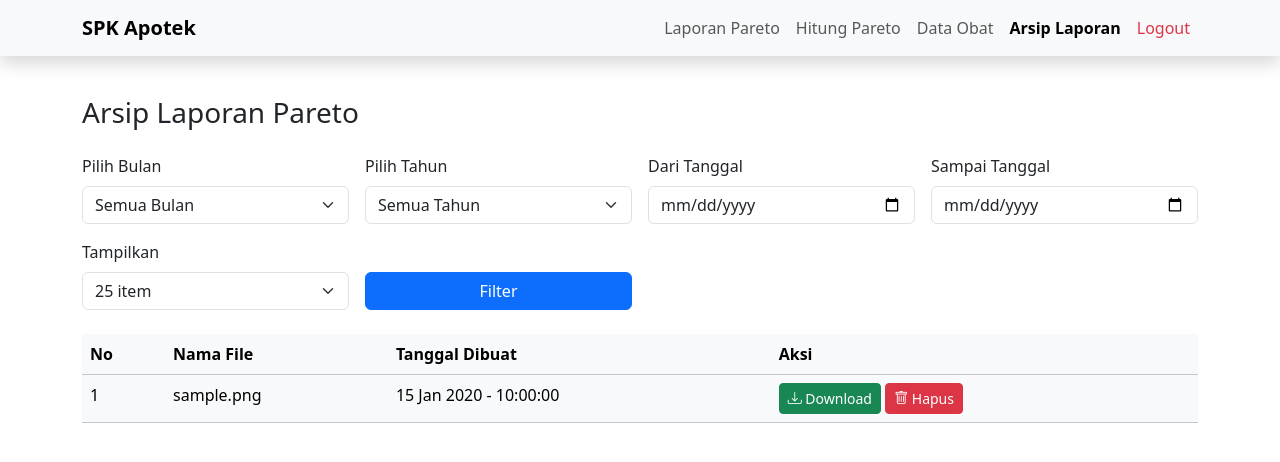
After one commit to furqon1728/spk-apotek-pareto, a PHP site: page /arsip-laporan.php in a window 1280 px wide. The commit adds this page. Shown: the top 462 px of the page. Run offline with PHP 8.4, Linux system fonts and the light colour scheme; tables that the repository leaves empty hold one stand-in row (values such as "Sample post").

Commit message:
menambah fitur arsip laporan

```diff
--- /dev/null
+++ b/arsip-laporan.php
@@ -0,0 +1,253 @@
+<?php
+include 'koneksi.php';
+
+// Ambil nilai GET
+$page = isset($_GET['page']) ? (int)$_GET['page'] : 1;
+
+// Pilihan jumlah item per halaman
+$limitOptions = [10, 25, 50, 100];
+$limit = isset($_GET['limit']) && in_array((int)$_GET['limit'], $limitOptions)
+    ? (int)$_GET['limit']
+    : 25;
+
+$offset = ($page - 1) * $limit;
+
+// Ambil filter GET
+$bulan  = isset($_GET['bulan'])  ? $_GET['bulan']  : '';
+$tahun  = isset($_GET['tahun'])  ? $_GET['tahun']  : '';
+$dari   = isset($_GET['dari'])   ? $_GET['dari']   : '';
+$sampai = isset($_GET['sampai']) ? $_GET['sampai'] : '';
+
+// Base query
+$where = "WHERE 1";
+
+// Filter rentang tanggal
+if (!empty($dari) && !empty($sampai)) {
+    $where .= " AND DATE(tanggal) BETWEEN '$dari' AND '$sampai'";
+} elseif (!empty($dari)) {
+    $where .= " AND DATE(tanggal) >= '$dari'";
+} elseif (!empty($sampai)) {
+    $where .= " AND DATE(tanggal) <= '$sampai'";
+}
+
+// Filter bulan
+if (!empty($bulan)) {
+    $where .= " AND MONTH(tanggal) = '$bulan'";
+}
+
+// Filter tahun
+if (!empty($tahun)) {
+    $where .= " AND YEAR(tanggal) = '$tahun'";
+}
+
+// Query data arsip
+$query = "SELECT * FROM arsip_laporan $where ORDER BY tanggal DESC LIMIT $limit OFFSET $offset";
+$sql = mysqli_query($koneksi, $query);
+
+// Hitung total data untuk pagination
+$count_query = "SELECT COUNT(*) AS total FROM arsip_laporan $where";
+$count_result = mysqli_fetch_assoc(mysqli_query($koneksi, $count_query));
+$totalData = $count_result['total'];
+$totalPages = ceil($totalData / $limit);
+?>
+
+<!DOCTYPE html>
+<html lang="en" data-bs-theme="light">
+<head>
+  <meta charset="UTF-8">
+  <meta name="viewport" content="width=device-width, initial-scale=1.0">
+  <title>Arsip Laporan Pareto</title>
+
+  <link href="https://cdn.jsdelivr.net/npm/bootstrap@5.3.7/dist/css/bootstrap.min.css" rel="stylesheet">
+  <link rel="stylesheet" href="https://cdn.jsdelivr.net/npm/bootstrap-icons@1.13.1/font/bootstrap-icons.min.css">
+</head>
+<body>
+
+<!-- NAVBAR -->
+<nav class="navbar navbar-expand-lg bg-light shadow fixed-top">
+  <div class="container">
+    <a class="navbar-brand fw-bold" href="#">SPK Apotek</a>
+
+    <button class="navbar-toggler" type="button" data-bs-toggle="collapse" data-bs-target="#navbarNav">
+      <span class="navbar-toggler-icon"></span>
+    </button>
+
+    <div class="collapse navbar-collapse" id="navbarNav">
+      <ul class="navbar-nav ms-auto">
+        <li class="nav-item"><a class="nav-link" href="index.php">Laporan Pareto</a></li>
+        <li class="nav-item"><a class="nav-link" href="hitung-pareto.php">Hitung Pareto</a></li>
+        <li class="nav-item"><a class="nav-link" href="tabel-obat.php">Data Obat</a></li>
+        <li class="nav-item fw-bold"><a class="nav-link active" href="arsip-laporan.php">Arsip Laporan</a></li>
+        <li class="nav-item"><a class="nav-link text-danger" href="logout.php">Logout</a></li>
+      </ul>
+    </div>
+  </div>
+</nav>
+
+<!-- CONTENT -->
+<div class="container pt-5 mt-5">
+  <h1 class="h3 text-dark mb-4">Arsip Laporan Pareto</h1>
+
+  <!-- Form utama -->
+  <form method="GET" class="row g-3 mb-4" id="filterForm">
+
+    <!-- PILIH BULAN -->
+    <div class="col-md-3">
+      <label class="form-label text-dark">Pilih Bulan</label>
+      <select name="bulan" class="form-select">
+        <option value="">Semua Bulan</option>
+        <?php
+        for ($m = 1; $m <= 12; $m++) {
+          $selected = (isset($_GET['bulan']) && $_GET['bulan'] == $m) ? 'selected' : '';
+          echo "<option value='$m' $selected>" . date('F', mktime(0, 0, 0, $m, 1)) . "</option>";
+        }
+        ?>
+      </select>
+    </div>
+
+    <!-- PILIH TAHUN -->
+    <div class="col-md-3">
+      <label class="form-label text-dark">Pilih Tahun</label>
+      <select name="tahun" class="form-select">
+        <option value="">Semua Tahun</option>
+        <?php
+        $tahunSekarang = date('Y');
+        for ($t = $tahunSekarang; $t >= $tahunSekarang - 5; $t--) {
+          $selected = (isset($_GET['tahun']) && $_GET['tahun'] == $t) ? 'selected' : '';
+          echo "<option value='$t' $selected>$t</option>";
+        }
+        ?>
+      </select>
+    </div>
+
+    <!-- DARI TANGGAL -->
+    <div class="col-md-3">
+      <label class="form-label text-dark">Dari Tanggal</label>
+      <input type="date" name="dari" class="form-control"
+            value="<?= isset($_GET['dari']) ? $_GET['dari'] : '' ?>">
+    </div>
+
+    <!-- SAMPAI TANGGAL -->
+    <div class="col-md-3">
+      <label class="form-label text-dark">Sampai Tanggal</label>
+      <input type="date" name="sampai" class="form-control"
+            value="<?= isset($_GET['sampai']) ? $_GET['sampai'] : '' ?>">
+    </div>
+
+    <!-- PILIH LIMIT -->
+    <div class="col-md-3">
+      <label class="form-label text-dark">Tampilkan</label>
+      <select name="limit" class="form-select" onchange="submitForm()">
+        <?php foreach ($limitOptions as $opt): ?>
+          <option value="<?= $opt ?>" <?= ($limit == $opt) ? 'selected' : '' ?>><?= $opt ?> item</option>
+        <?php endforeach; ?>
+      </select>
+    </div>
+
+    <!-- TOMBOL FILTER -->
+    <div class="col-md-3 d-flex align-items-end">
+      <button class="btn btn-primary w-100" type="submit">Filter</button>
+    </div>
+
+  </form>
+
+    <!-- Info filter aktif -->
+     <?php if (!empty($dari) || !empty($sampai)): ?>
+      <div class="alert alert-info">
+        <strong>Filter aktif:</strong>
+        <?= !empty($dari) ? "Dari <b>$dari</b>" : "" ?>
+        <?= !empty($sampai) ? "Sampai <b>$sampai</b>" : "" ?>
+      </div>
+      <?php endif; ?>
+
+  <!-- Tabel Laporan -->
+  <div class="table-responsive">
+    <table class="table table-hover table-light">
+      <thead>
+        <tr>
+          <th>No</th>
+          <th>Nama File</th>
+          <th>Tanggal Dibuat</th>
+          <th>Aksi</th>
+        </tr>
+      </thead>
+      <tbody>
+        <?php
+        $no = 1;
+        if (mysqli_num_rows($sql) > 0):
+          while ($row = mysqli_fetch_assoc($sql)):
+        ?>
+        <tr>
+          <td><?= $no++ ?></td>
+          <td><?= htmlspecialchars($row['nama_file']) ?></td>
+          <td><?= date('d M Y - H:i:s', strtotime($row['tanggal'])) ?></td>
+          <td>
+            <a class="btn btn-success btn-sm" href="<?= $row['path'] ?>" download>
+              <i class="bi bi-download"></i> Download
+            </a>
+
+            <a class="btn btn-danger btn-sm"
+              href="hapus-arsip.php?id=<?= $row['id'] ?>"
+              onclick="return confirm('Yakin ingin menghapus laporan ini?')">
+                <i class="bi bi-trash"></i> Hapus
+            </a>
+
+          </td>
+        </tr>
+        <?php
+          endwhile;
+        else:
+        ?>
+        <tr>
+          <td colspan="4" class="text-center text-dark">Belum ada arsip laporan</td>
+        </tr>
+        <?php endif; ?>
+      </tbody>
+    </table>
+
+    <!-- Pagination -->
+    <?php if ($totalPages > 1): ?>
+      <nav aria-label="Page navigation">
+        <ul class="pagination justify-content-center">
+
+          <?php if ($page > 1): ?>
+            <li class="page-item">
+              <a class="page-link"
+                href="?page=<?= $page - 1 ?>&limit=<?= $limit ?>&bulan=<?= $bulan ?>&tahun=<?= $tahun ?>&dari=<?= $dari ?>&sampai=<?= $sampai ?>">
+                Previous
+              </a>
+            </li>
+          <?php endif; ?>
+
+          <?php for ($i = 1; $i <= $totalPages; $i++): ?>
+            <li class="page-item <?= ($i == $page) ? 'active' : '' ?>">
+              <a class="page-link"
+                href="?page=<?= $i ?>&limit=<?= $limit ?>&bulan=<?= $bulan ?>&tahun=<?= $tahun ?>&dari=<?= $dari ?>&sampai=<?= $sampai ?>">
+                <?= $i ?>
+              </a>
+            </li>
+          <?php endfor; ?>
+
+          <?php if ($page < $totalPages): ?>
+            <li class="page-item">
+              <a class="page-link"
+                href="?page=<?= $page + 1 ?>&limit=<?= $limit ?>&bulan=<?= $bulan ?>&tahun=<?= $tahun ?>&dari=<?= $dari ?>&sampai=<?= $sampai ?>">
+                Next
+              </a>
+            </li>
+          <?php endif; ?>
+
+        </ul>
+      </nav>
+      <?php endif; ?>
+  </div>
+</div>
+
+<script src="https://cdn.jsdelivr.net/npm/bootstrap@5.3.7/dist/js/bootstrap.bundle.min.js"></script>
+<script>
+   function submitForm() {
+    document.getElementById('filterForm').submit();
+  }
+</script>
+</body>
+</html>
--- a/hitung-pareto.php
+++ b/hitung-pareto.php
@@ -42,6 +42,7 @@ $sql_obat = mysqli_query($koneksi, $select_obat);
           <li class="nav-item"><a class="nav-link" href="index.php">Laporan Pareto</a></li>
           <li class="nav-item fw-bold"><a class="nav-link active" href="hitung-pareto.php">Hitung Pareto</a></li>
           <li class="nav-item"><a class="nav-link" href="tabel-obat.php">Data Obat</a></li>
+          <li class="nav-item"><a class="nav-link" href="arsip-laporan.php">Arsip Laporan</a></li>
           <li class="nav-item"><a class="nav-link text-danger" href="logout.php">Logout</a></li>
         </ul>
       </div>
--- a/index.php
+++ b/index.php
@@ -37,6 +37,7 @@ $adaData = $totalSemua > 0;
           <li class="nav-item fw-bold"><a class="nav-link active" href="index.php">Laporan Pareto</a></li>
           <li class="nav-item"><a class="nav-link" href="hitung-pareto.php">Hitung Pareto</a></li>
           <li class="nav-item"><a class="nav-link" href="tabel-obat.php">Data Obat</a></li>
+          <li class="nav-item"><a class="nav-link" href="arsip-laporan.php">Arsip Laporan</a></li>
           <li class="nav-item"><a class="nav-link text-danger" href="logout.php">Logout</a></li>
         </ul>
       </div>
@@ -159,7 +160,7 @@ $adaData = $totalSemua > 0;
     </div>
 
     <a href="export-excel.php" class="btn btn-warning mt-3 mb-3">
-      <i class="bi bi-file-earmark-excel"></i> Unduh XLS
+      <i class="bi bi-file-earmark-excel"></i> Simpan Laporan
     </a>
 
     <?php else: ?>
--- a/tabel-obat.php
+++ b/tabel-obat.php
@@ -68,6 +68,7 @@ $totalPages = ceil($totalData / $limit);
           <li class="nav-item"><a class="nav-link" href="index.php">Laporan Pareto</a></li>
           <li class="nav-item"><a class="nav-link" href="hitung-pareto.php">Hitung Pareto</a></li>
           <li class="nav-item fw-bold"><a class="nav-link active" href="tabel-obat.php">Data Obat</a></li>
+          <li class="nav-item"><a class="nav-link" href="arsip-laporan.php">Arsip Laporan</a></li>
           <li class="nav-item"><a class="nav-link text-danger" href="logout.php">Logout</a></li>
         </ul>
       </div>
```
Also changed, not shown: export-excel.php (+30 -1 lines), hapus-arsip.php (added, +31 -0 lines), spk_apotek.sql (+16 -0 lines), 2 other files.
